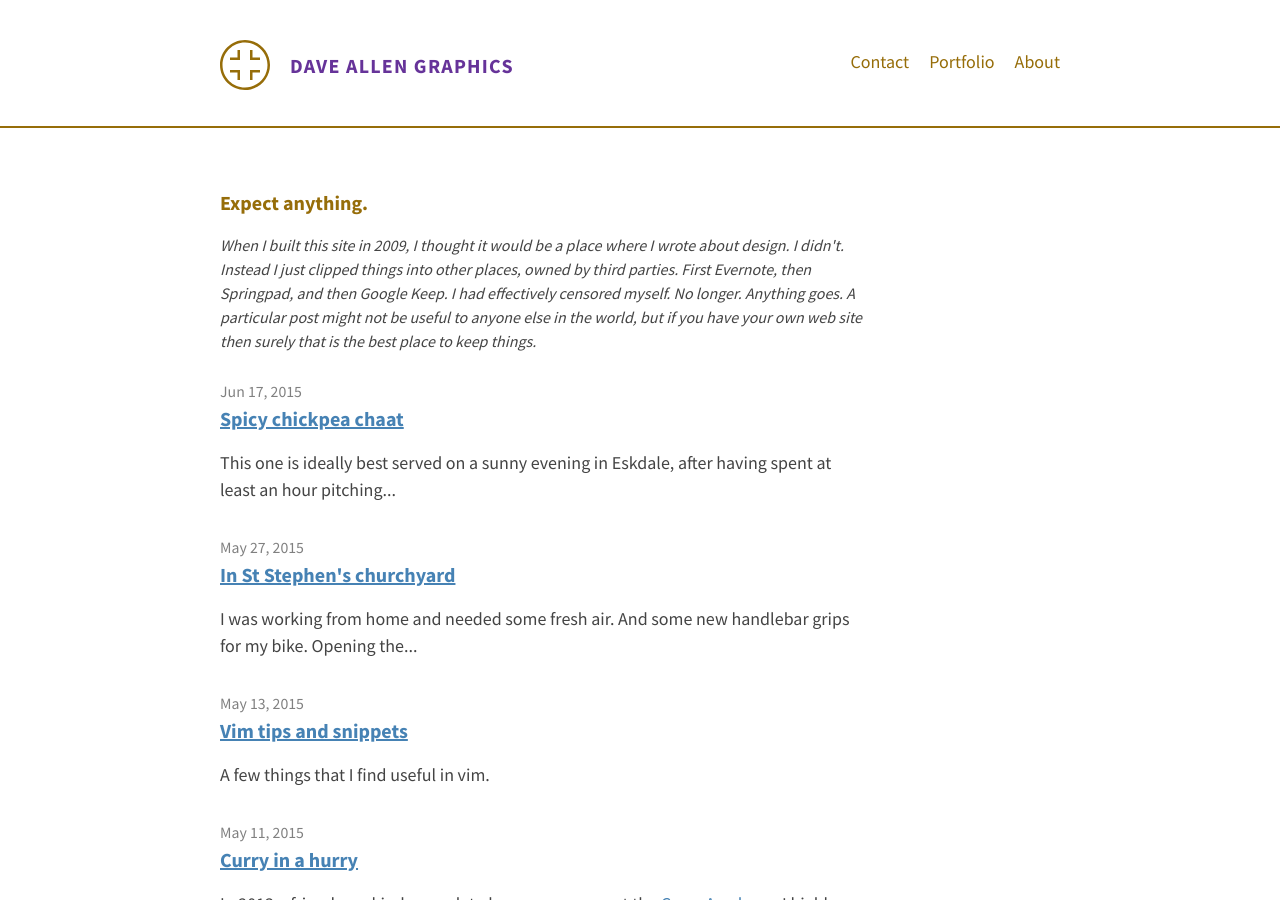
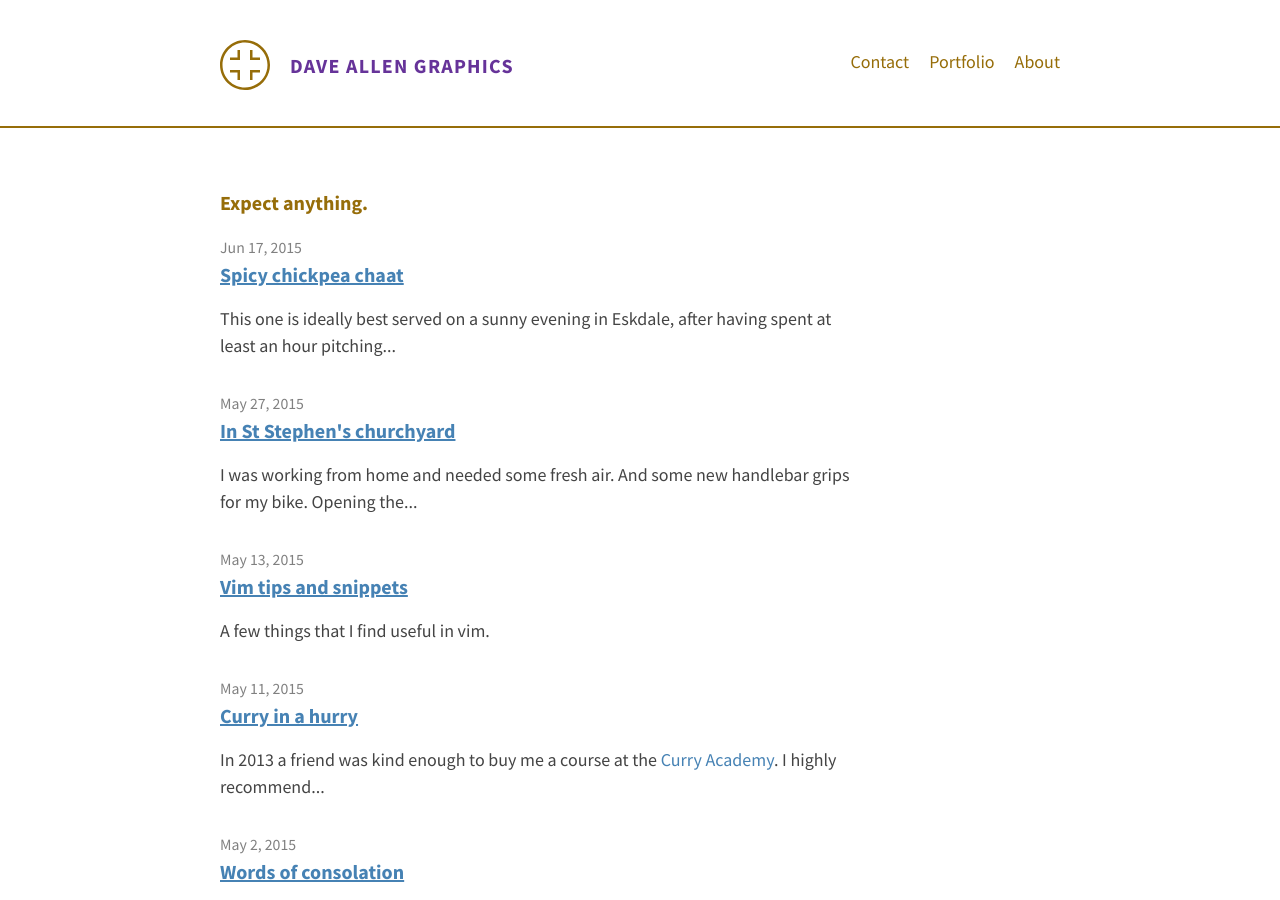
Before and after one commit to vimallen/allend, a Jekyll site: the page built from index.html, in a window 1280 px wide and 900 px high. Built offline with Jekyll 4.4.1, drawn with Linux system fonts in a browser that asks for light colours.

Commit message:
Commented out home page intro

```diff
--- a/index.html
+++ b/index.html
@@ -6,10 +6,10 @@ layout: default
 <div class="home">
 
   <h1 class="page-heading">Expect anything.</h1>
-  <p class="intro-home">When I built this site in 2009, I thought it would be a place where I wrote about design. I didn't.
+  <!-- <p class="intro-home">When I built this site in 2009, I thought it would be a place where I wrote about design. I didn't.
   Instead I just clipped things into other places, owned by third parties. First Evernote, then Springpad, and then Google
   Keep. I had effectively censored myself. No longer. Anything goes. A particular post might not be useful to anyone else
-  in the world, but if you have your own web site then surely that is the best place to keep things.</p>
+  in the world, but if you have your own web site then surely that is the best place to keep things.</p> -->
 
   <ul class="post-list">
     {% for post in site.posts %}
```
